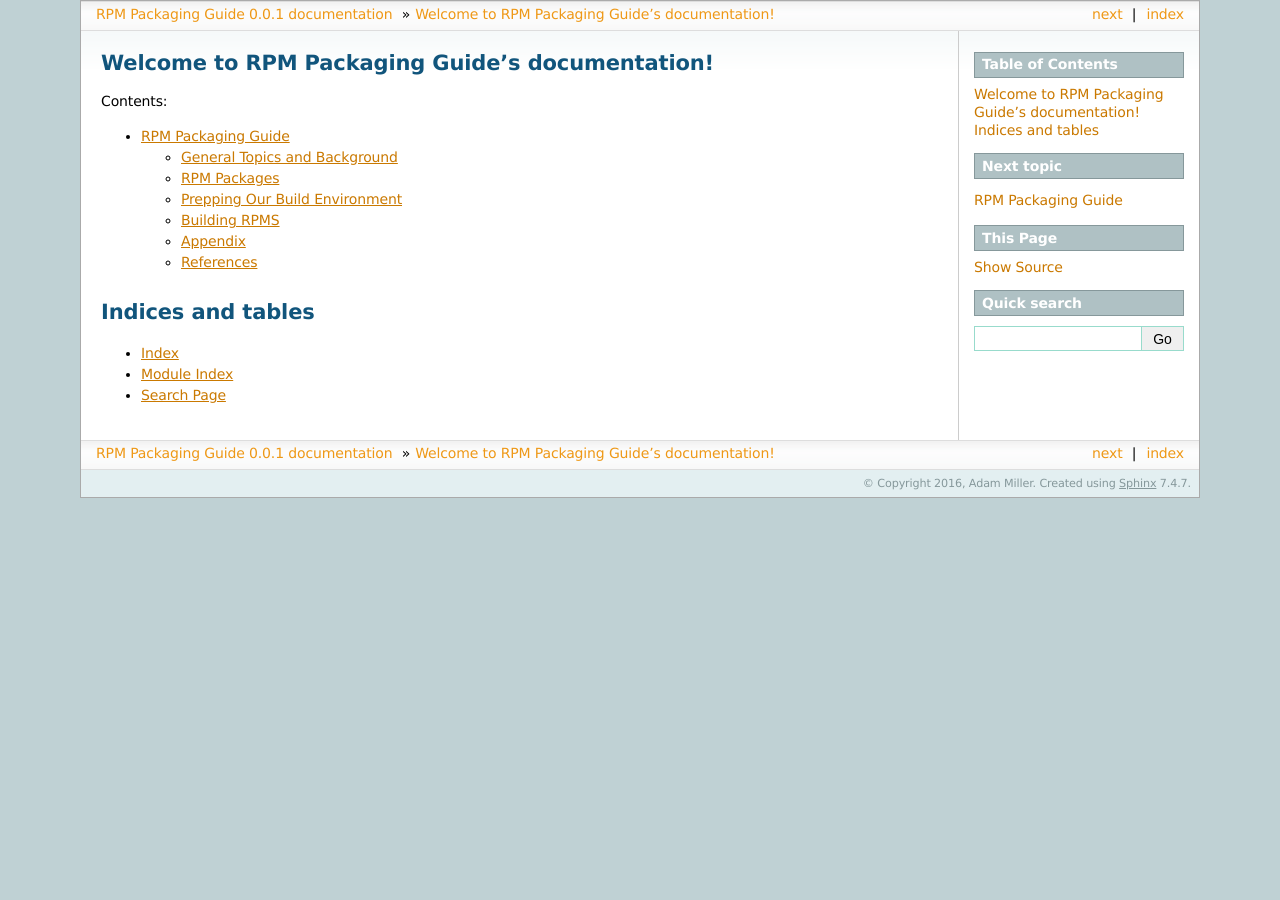
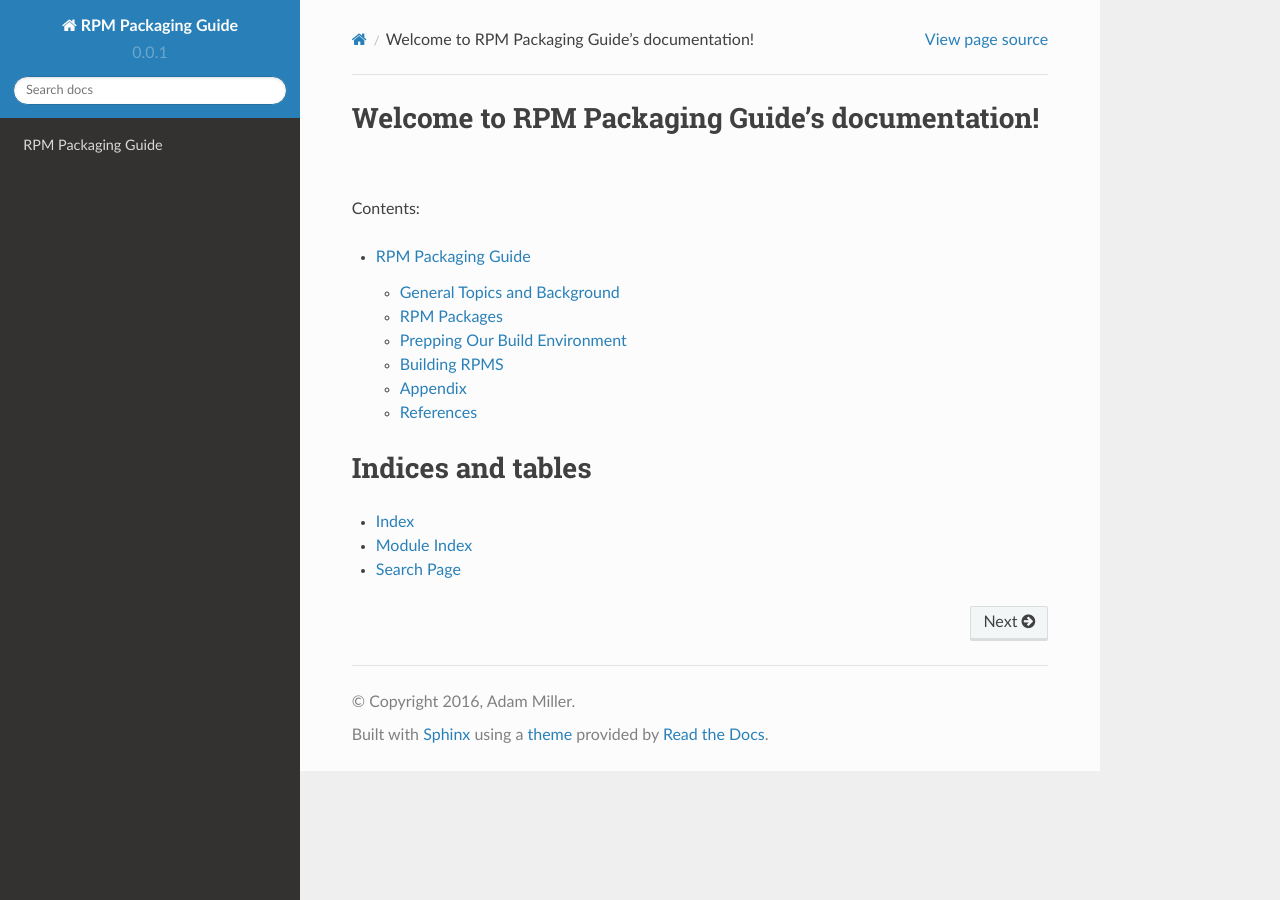
Before and after one commit to redhat-developer/rpm-packaging-guide, a Sphinx documentation site: the page built from source/index.rst, in a window 1280 px wide. Built offline with Sphinx 7.4.7 and the Read the Docs theme 2.0.0, drawn with Linux system fonts in a browser that asks for light colours.

Commit message:
switch sphinx theme, update README, add Makefile
Signed-off-by: Adam Miller <maxamillion@fedoraproject.org>

```diff
--- a/source/conf.py
+++ b/source/conf.py
@@ -95,10 +95,11 @@
 
 
 # -- Options for HTML output ----------------------------------------------
+import sphinx_rtd_theme
 
 # The theme to use for HTML and HTML Help pages.  See the documentation for
 # a list of builtin themes.
-html_theme = 'sphinxdoc'
+html_theme = 'sphinx_rtd_theme'
 
 # Theme options are theme-specific and customize the look and feel of a theme
 # further.  For a list of options available for each theme, see the
@@ -106,7 +107,7 @@
 #html_theme_options = {}
 
 # Add any paths that contain custom themes here, relative to this directory.
-#html_theme_path = []
+html_theme_path = [sphinx_rtd_theme.get_html_theme_path()]
 
 # The name for this set of Sphinx documents.  If None, it defaults to
 # "<project> v<release> documentation".
```
Also changed, not shown: README.md (+8 -1 lines), 1 other file.
